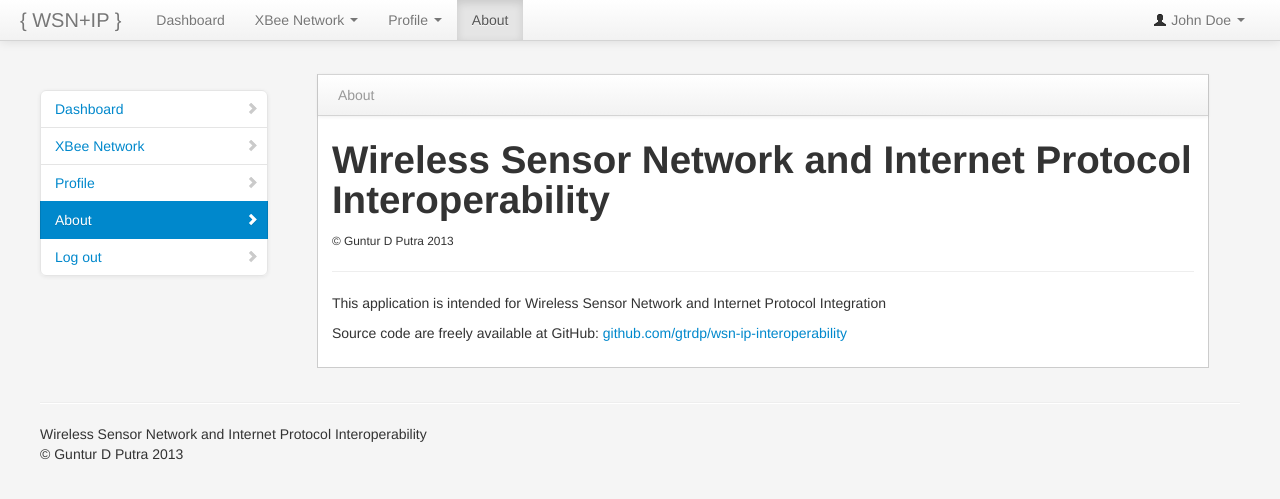
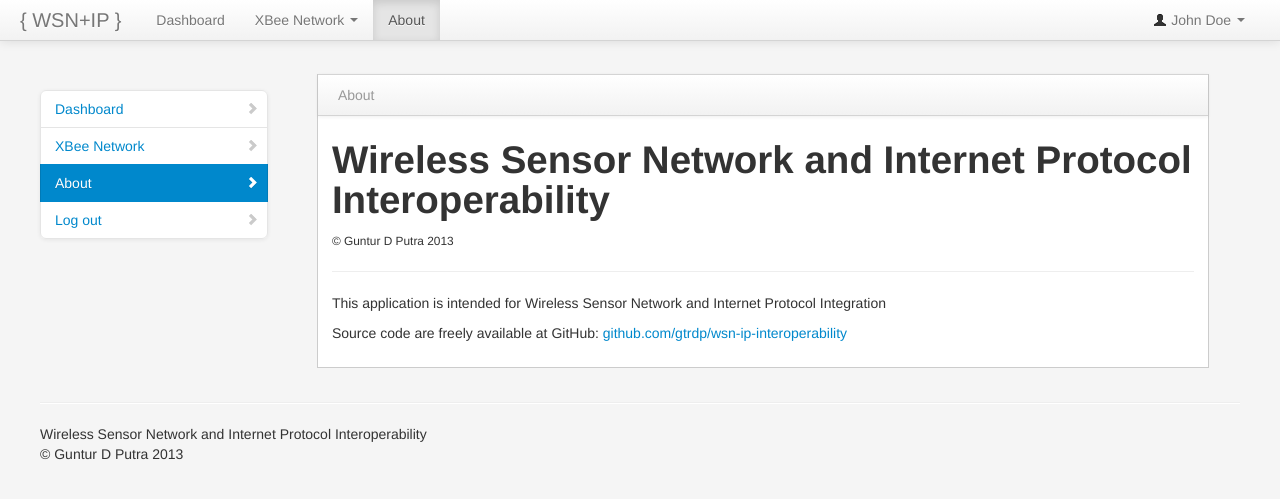
Before and after one commit to gtrdp/xbee-power-meter, a PHP site: page /about.php in a window 1280 px wide. Shown: the top 499 px of the page. Run offline with PHP 8.4, Linux system fonts and the light colour scheme; the visitor is signed in with stand-in values (Sample User, id 1).

Commit message:
Remove profile in navigatioN

```diff
--- a/pages/header.php
+++ b/pages/header.php
@@ -71,18 +71,6 @@
                                     </li>
                                 </ul>
                             </li>
-                            <li class="dropdown <?php if($page == 'profile') echo "active";?>">
-                                <a href="mode.php" role="button" class="dropdown-toggle" data-toggle="dropdown">Profile <i class="caret"></i>
-                                </a>
-                                <ul class="dropdown-menu" id="menu1">
-                                    <li>
-                                        <a href="show-profile.php">View/Edit Profile</a>
-                                    </li>
-                                    <li>
-                                        <a href="add-profile.php">Add New Profile</a>
-                                    </li>
-                                </ul>
-                            </li>
                             <li <?php if($page == 'about') echo "class=\"active\"";?>>
                                 <a href="about.php">About</a>
                             </li>
--- a/pages/sidebar.php
+++ b/pages/sidebar.php
@@ -9,9 +9,6 @@
         <li <?php if($page == 'xbee') echo 'class="active"';?>>
             <a href="show-device.php"><i class="icon-chevron-right"></i> XBee Network</a>
         </li>
-        <li <?php if($page == 'profile') echo 'class="active"';?>>
-            <a href="show-profile.php"><i class="icon-chevron-right"></i> Profile</a>
-        </li>
         <li <?php if($page == 'about') echo 'class="active"';?>>
             <a href="about.php"><i class="icon-chevron-right"></i> About</a>
         </li>
```
